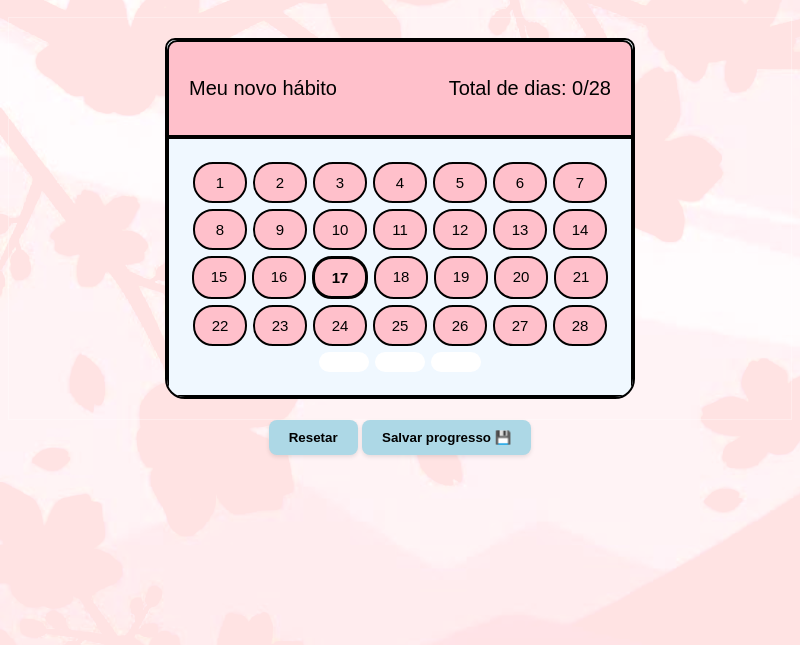
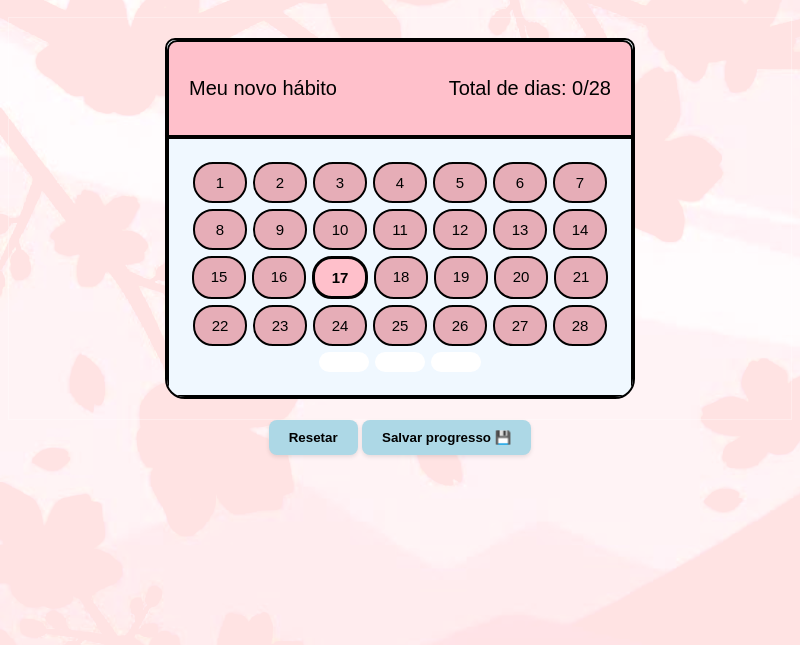
Before and after one commit to Madu-alt/Habit-Tracker, an Electron app: page habittracker.html in a window 800 px wide. Shown: the part 155-800 px from the top of the page. Drawn offline with Linux system fonts and the light colour scheme; a web font is replaced by a local one.

Commit message:
desabilitar os dias anteriores ao dia atual

```diff
--- a/habittracker.css
+++ b/habittracker.css
@@ -108,3 +108,8 @@ body {
     box-shadow: 0 5px 15px rgba(135, 206, 235, 0.4);
     transform: translateY(-2px);
 }
+.dia-bloqueado {
+    filter: brightness(0.9);
+    pointer-events: none !important;
+    cursor: default;
+}
--- a/habittracker.js
+++ b/habittracker.js
@@ -11,6 +11,7 @@ var currentDay = date.getDay();
 var currentMonth = date.getMonth();
 var currentYear = date.getFullYear();
 var currentDate = date.getDate();
+const todayDay = new Date().getDate();
 var months = ["Janeiro", "Fevereiro", "Março", "Abril", "Maio", "Junho", "Julho", "Agosto", "Setembro", "Outubro", "Novembro", "Dezembro"];
 var chaveStorage = "habitos-" + currentYear + "-" + currentMonth;
 var dataSaved = JSON.parse(localStorage.getItem(chaveStorage)) || [];
@@ -29,7 +30,6 @@ title.innerHTML = '🌷 ' + months[currentMonth] + ' 🌷' ;
 
 
 // Update the calendar info
-
 
 if (savedHabit && habitTitle) {
         habitTitle.innerHTML = savedHabit;
@@ -64,20 +64,31 @@ var dayCount = 0;
 /* Set up the calendar day */
 for (var i = 0; i < days.length; i++) {
     if (dayCount < daysInThisMonth) {
-        days[i].innerHTML = dayCount + 1;
+        var numberOfTheDay = dayCount + 1;
+        days[i].innerHTML = numberOfTheDay;
         days[i].setAttribute("id", "day" + (dayCount + 1));
 
         if (dataSaved.includes(days[i].innerHTML)) {
             days[i].classList.add("checked");
         }
-
+        if (numberOfTheDay === todayDay) {
+            days[i].style.border = "3px solid #ff4d4d";
+            days[i].classList.remove("dia-bloqueado");
+        }
+        else {
+            days[i].classList.add("dia-bloqueado");
+        }
         if (dayCount === currentDate - 1) {
             days[i].style.border = "3px solid black";
             days[i].style.fontWeight = "bold";
         }
 
         days[i].onclick = function() {
-            this.classList.toggle("checked");
+            if (this.classList.contains("dia-bloqueado")) {
+                return;
+            }
+
+           this.classList.toggle("checked");
 
             // Atualiza o contador toda vez que clica
             let daysCompleted = document.querySelectorAll(".day.checked").length;
@@ -92,6 +103,7 @@ for (var i = 0; i < days.length; i++) {
         days[i].style.border = "none";
     }
 }
+
 
 // Reset Button
 var resetButton = document.getElementById("resetButton");
```
